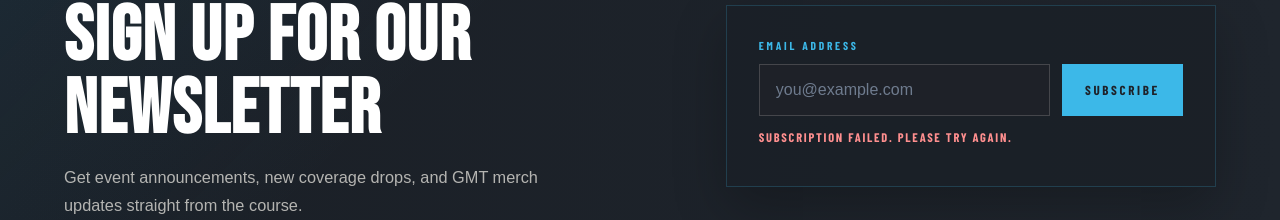
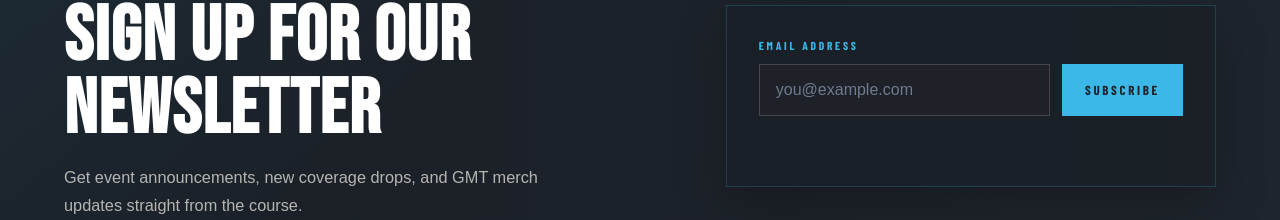
Before and after one commit to jvgiv/gmt, a Next.js app: page / in a window 1280 px wide. Shown: the part 909-1129 px from the top of the page. Built offline with nearby package versions, Linux system fonts and the light colour scheme; a web font is replaced by a local one.

Commit message:
fixing error on enwsletter

```diff
--- a/src/app/globals.css
+++ b/src/app/globals.css
@@ -277,8 +277,8 @@ a {
     background:
       linear-gradient(160deg, rgba(31,37,45,0.65) 0%, transparent 50%),
       linear-gradient(to top, rgba(30,34,41,1) 0%, rgba(30,34,41,0.3) 60%, rgba(30,34,41,0.1) 100%),
-      /* url('/nt.webp') center/cover no-repeat; */
-      url('/simon.gif') center/cover no-repeat;
+      url('/nt.webp') center/cover no-repeat;
+      /* url('/simon.gif') center/cover no-repeat; */
   }
 
   .hero-bg::after {
--- a/src/components/ui/NewsLetter.js
+++ b/src/components/ui/NewsLetter.js
@@ -8,7 +8,7 @@ const publicKeyEnv = process.env.EMAILJS_PUBLIC_KEY;
 
 export default function NewsLetter() {
     const [email, setEmail] = useState("");
-    const [success, setSuccess] = useState(-1);
+    const [success, setSuccess] = useState(0);
     const [isSubmitting, setIsSubmitting] = useState(false);
 
     const handleChange = (e) => {
```
